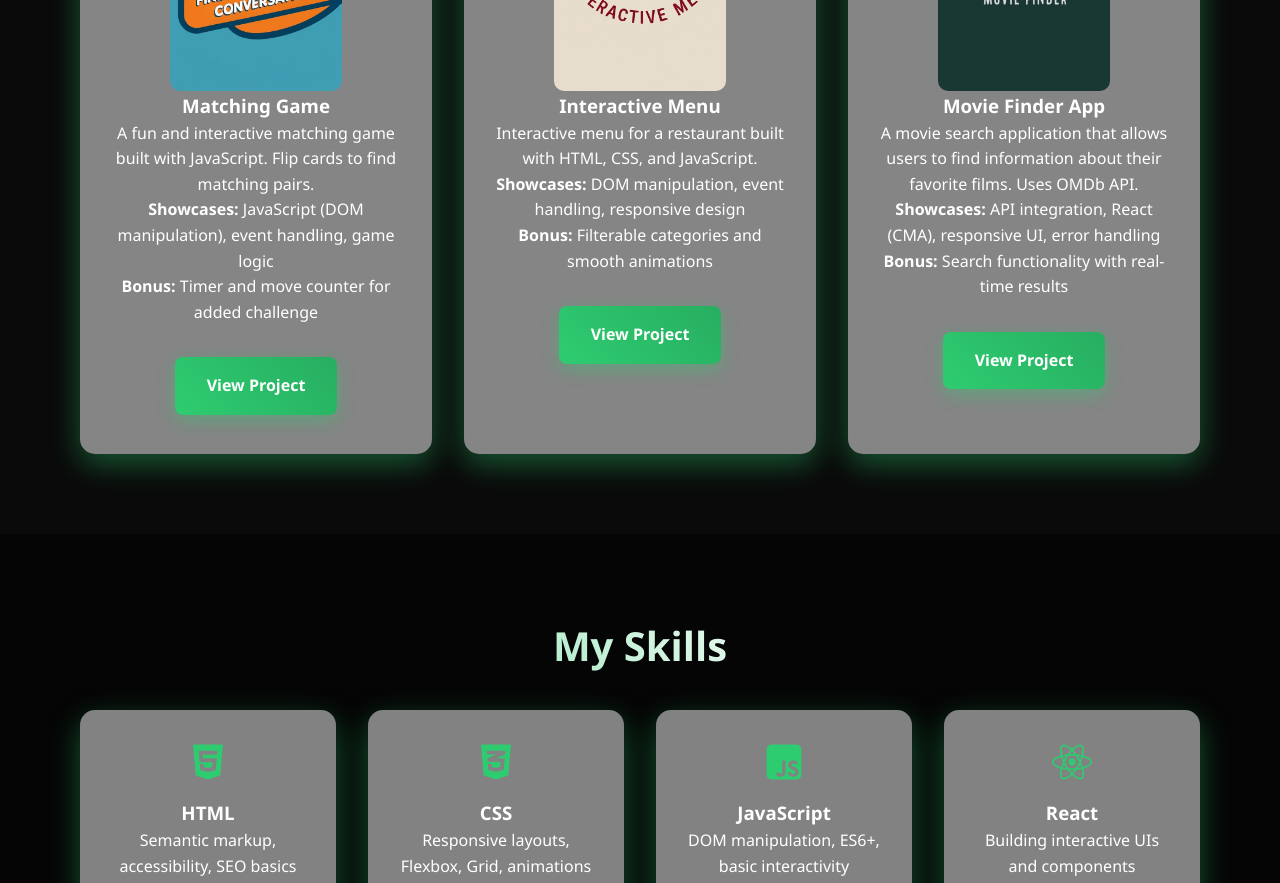
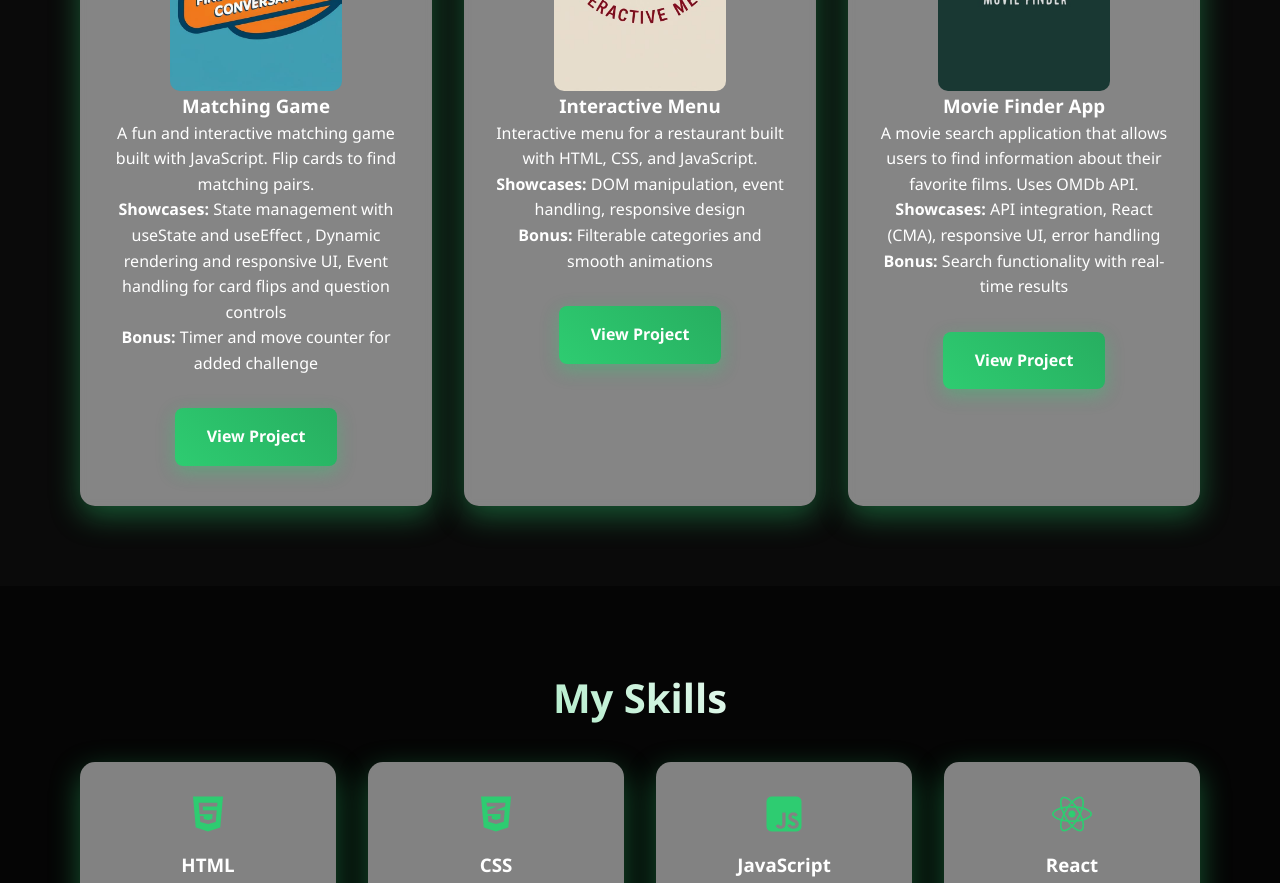
Before and after one commit to Poomsanthong/poom-portfolio-react, a React (Vite) app: page / in a window 1280 px wide. Shown: the part 1960-2843 px from the top of the page. Built offline with nearby package versions, Linux system fonts and the light colour scheme.

Commit message:
Update showcases description for Matching Game project to include state management and dynamic rendering details

```diff
--- a/src/components/Projects.jsx
+++ b/src/components/Projects.jsx
@@ -6,7 +6,8 @@ const Projects = () => {
       title: "Matching Game",
       img: "../assets/Matching-game.png",
       desc: "A fun and interactive matching game built with JavaScript. Flip cards to find matching pairs.",
-      showcases: "JavaScript (DOM manipulation), event handling, game logic",
+      showcases:
+        "State management with useState and useEffect , Dynamic rendering and responsive UI, Event handling for card flips and question controls ",
       bonus: "Timer and move counter for added challenge",
       link: "https://matching-game-cyan.vercel.app/",
     },
```
